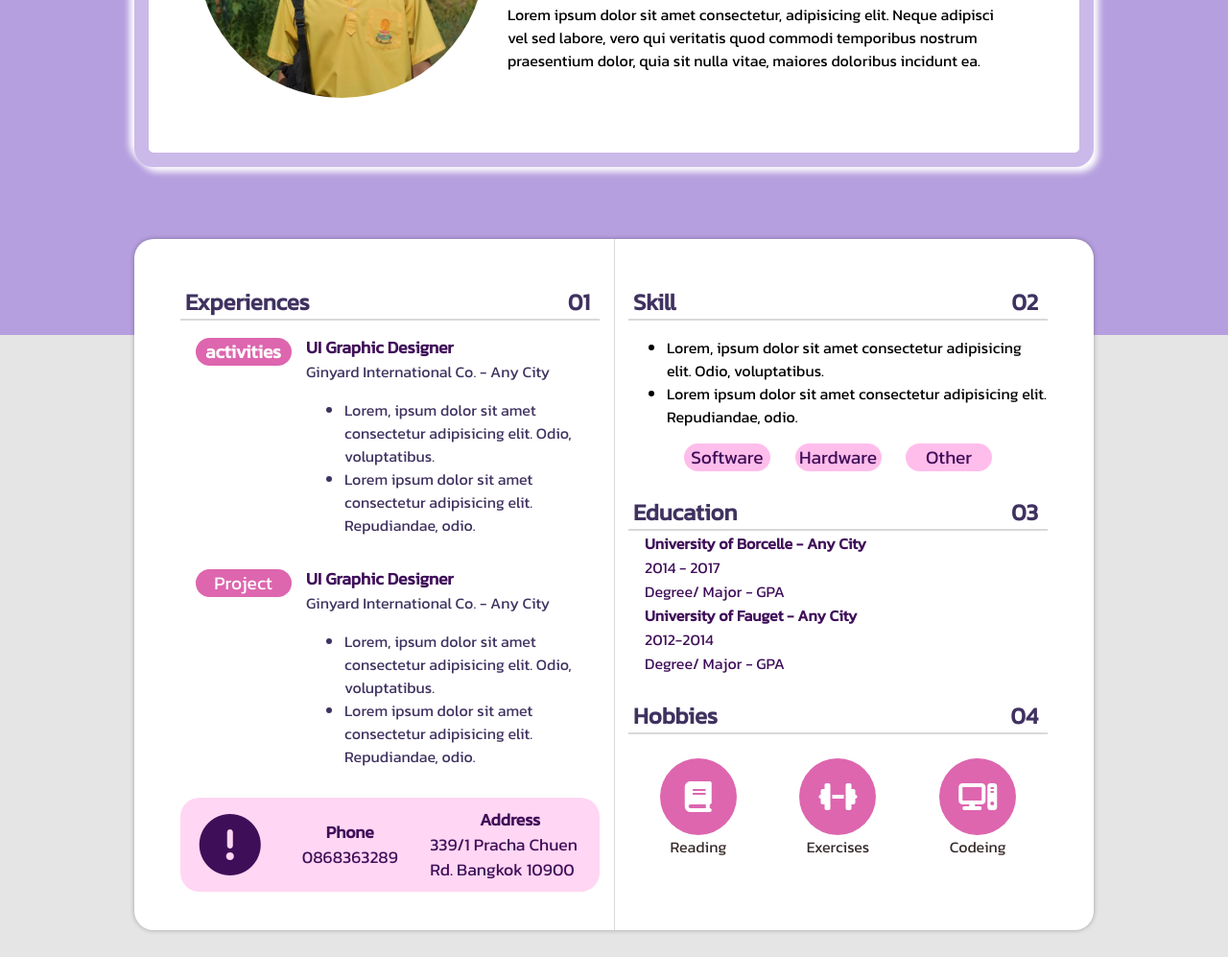
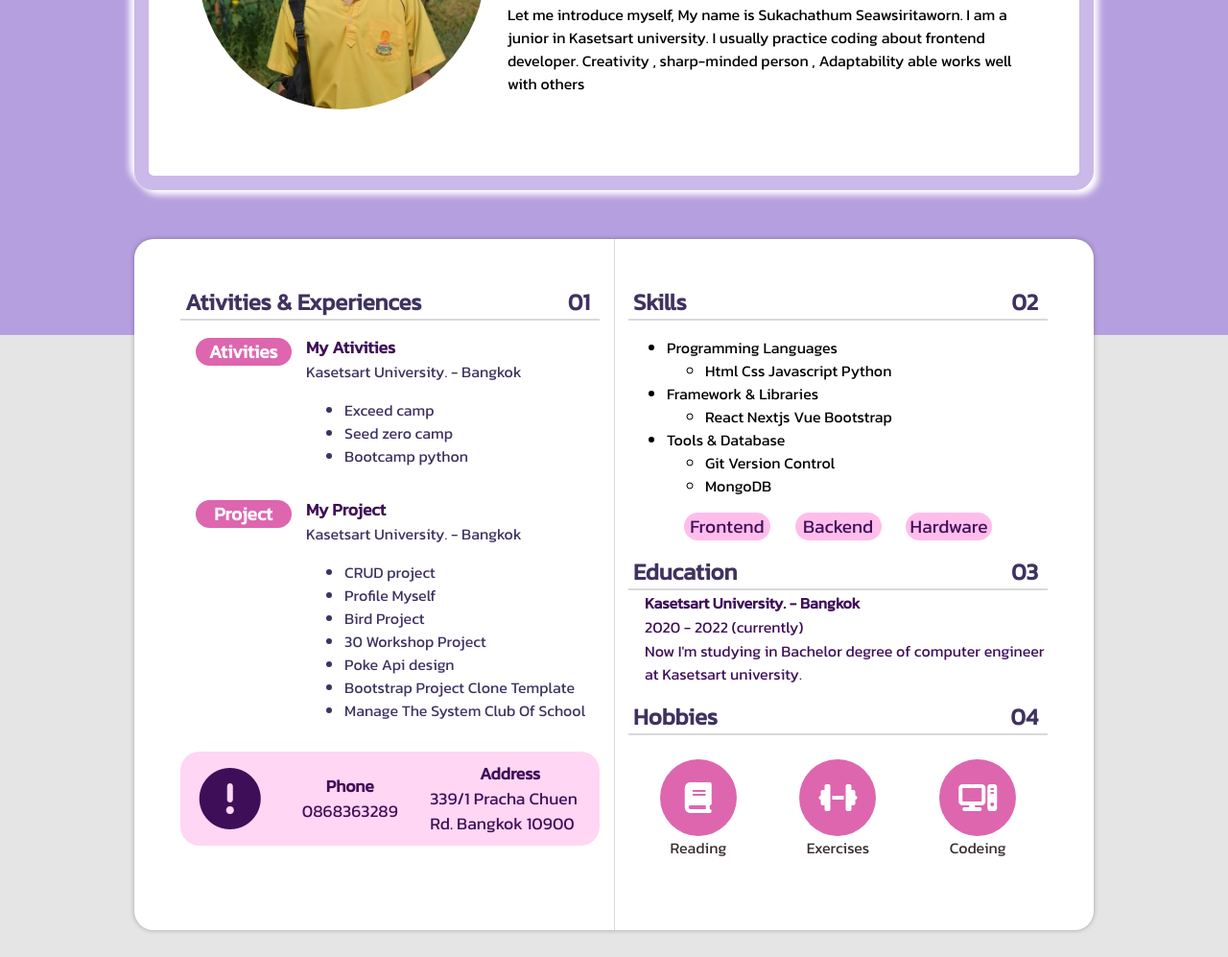
Before and after one commit to redrosekana/portfolio, a plain HTML site: page index.html in a window 1280 px wide. Shown: the part 351-1348 px from the top of the page at 96% size. Drawn offline with Linux system fonts and the light colour scheme.

Commit message:
approach achievement

```diff
--- a/index.html
+++ b/index.html
@@ -33,7 +33,9 @@
                     <div class="social-two">www.google.com</div>
                 </div>
                 <div class="block-top-right-three">
-                    <p>Lorem ipsum dolor sit amet consectetur, adipisicing elit. Neque adipisci vel sed labore, vero qui veritatis quod commodi temporibus nostrum praesentium dolor, quia sit nulla vitae, maiores doloribus incidunt ea.</p>
+                    <p>
+                        Let me introduce myself, My name is Sukachathum Seawsiritaworn. I am a junior in Kasetsart university. I usually practice coding about frontend developer. Creativity , sharp-minded person , Adaptability able works well with others
+                    </p>
                 </div>
             </div>
         </section>
@@ -41,32 +43,38 @@
             <div class="divide"></div>
             <div class="box-bottom-left">
                 <h4 class="info">
-                    <span class="title-number">Experiences</span>
+                    <span class="title-number">Ativities & Experiences</span>
                     <span>01</span>
                 </h4>
                 <div class="experience-sub">
                     <div>
-                        <span class="title-number">activities</span>
+                        <span class="title-number">Ativities</span>
                     </div>
                     <div>
-                        <p class="title-number">UI Graphic Designer</p>
-                        <p>Ginyard International Co. - Any City</p>
+                        <p class="title-number">My Ativities</p>
+                        <p>Kasetsart University. - Bangkok</p>
                         <ul>
-                            <li>Lorem, ipsum dolor sit amet consectetur adipisicing elit. Odio, voluptatibus.</li>
-                            <li>Lorem ipsum dolor sit amet consectetur adipisicing elit. Repudiandae, odio.</li>
+                            <li>Exceed camp</li>
+                            <li>Seed zero camp</li>
+                            <li>Bootcamp python</li>
                         </ul>
                     </div>
                 </div>
                 <div class="experience-sub">
                     <div>
-                        <span>Project</span>
+                        <span class="title-number">Project</span>
                     </div>
                     <div>
-                        <p class="title-number">UI Graphic Designer</p>
-                        <p>Ginyard International Co. - Any City</p>
+                        <p class="title-number">My Project</p>
+                        <p>Kasetsart University. - Bangkok</p>
                         <ul>
-                            <li>Lorem, ipsum dolor sit amet consectetur adipisicing elit. Odio, voluptatibus.</li>
-                            <li>Lorem ipsum dolor sit amet consectetur adipisicing elit. Repudiandae, odio.</li>
+                           <li>CRUD project</li>
+                           <li>Profile Myself</li>
+                           <li>Bird Project</li>
+                           <li>30 Workshop Project</li>
+                           <li>Poke Api design</li>
+                           <li>Bootstrap Project Clone Template</li>
+                           <li>Manage The System Club Of School</li>
                         </ul>
                     </div>
                 </div>
@@ -84,20 +92,31 @@
             </div>
             <div class="box-bottom-right">
                 <h4 class="info">
-                    <span>Skill</span>
+                    <span>Skills</span>
                     <span>02</span>
                 </h4>
                 <div class="skill-sub">
                     <div>
                         <ul>
-                            <li>Lorem, ipsum dolor sit amet consectetur adipisicing elit. Odio, voluptatibus.</li>
-                            <li>Lorem ipsum dolor sit amet consectetur adipisicing elit. Repudiandae, odio.</li>
+                            <li>Programming Languages</li>
+                            <ul>
+                                <li>Html Css Javascript Python</li>
+                            </ul>
+                            <li>Framework & Libraries</li>
+                            <ul>
+                                <li>React Nextjs Vue Bootstrap</li>
+                            </ul>
+                            <li>Tools & Database</li>
+                            <ul>
+                                <li>Git Version Control</li>
+                                <li>MongoDB</li>
+                            </ul>
                         </ul>
                     </div>
                     <div>
-                        <span>Software</span>
+                        <span>Frontend</span>
+                        <span>Backend</span>
                         <span>Hardware</span>
-                        <span>Other</span>
                     </div>
                 </div>
                 <h4 class="info sub-info">
@@ -106,14 +125,9 @@
                 </h4>
                 <div class="education-sub">
                     <div>
-                        <p class="title-number">University of Borcelle - Any City</p>
-                        <p>2014 - 2017</p>
-                        <p>Degree/ Major - GPA</p>
-                    </div>
-                    <div>
-                        <p class="title-number">University of Fauget - Any City</p>
-                        <p>2012-2014</p>
-                        <p>Degree/ Major - GPA</p>
+                        <p class="title-number">Kasetsart University. - Bangkok</p>
+                        <p>2020 - 2022 (currently)</p>
+                        <p>Now I'm studying in Bachelor degree of computer engineer at Kasetsart university.</p>
                     </div>
                 </div>
                 <h4 class="info sub-info">
--- a/style.css
+++ b/style.css
@@ -282,7 +282,7 @@ div.social-two{
 }
 
 .sub-info{
-    margin-top: 25px;
+    margin-top: 15px;
 }
 
 .education-sub{
```
